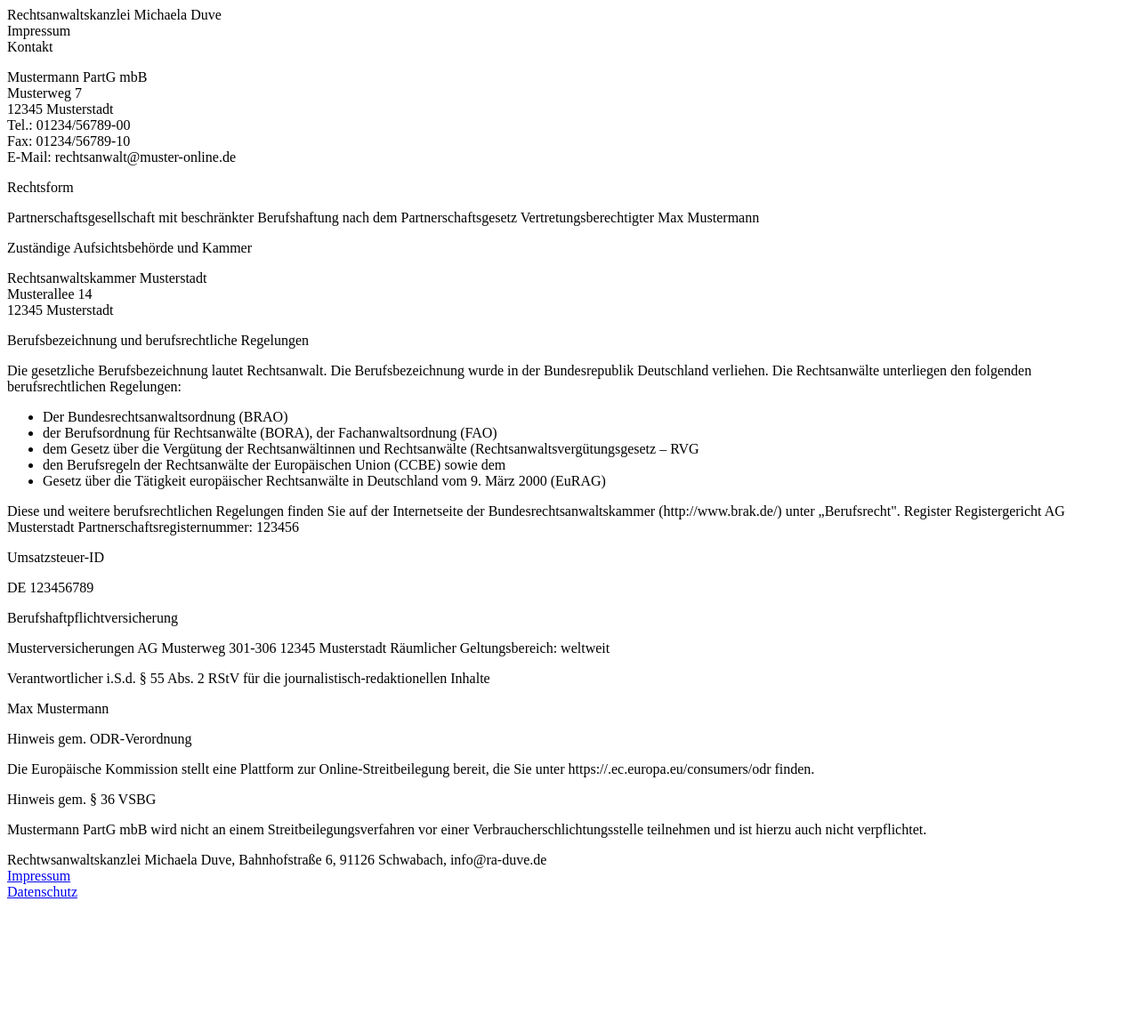
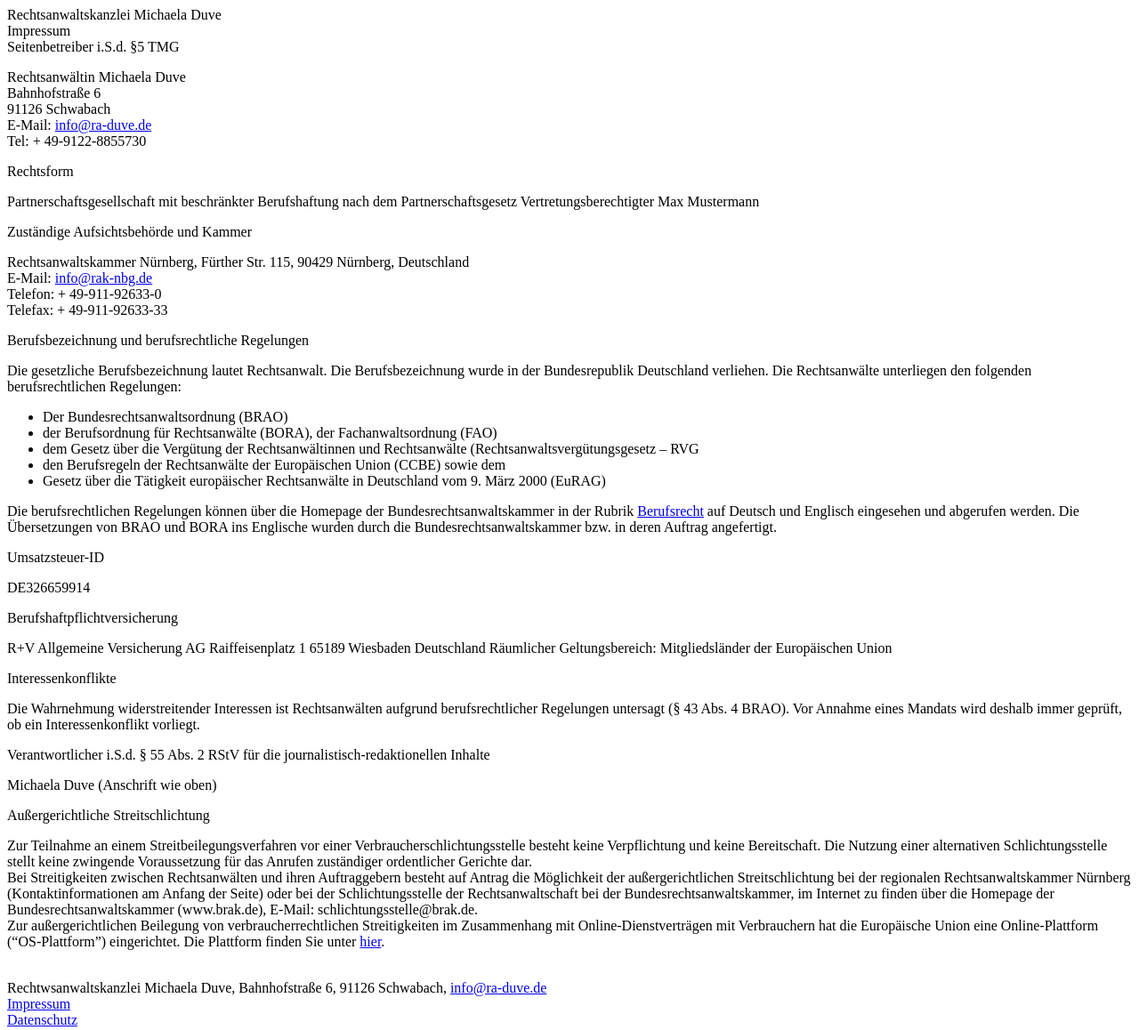
Before and after one commit to SvenDuve/dlc, a website: page src/views/impressum.html in a window 1280 px wide. Shown: the whole page at 89% size. Before the commit the page ends 1020 px from the top, so only its background shows below. Drawn offline with Linux system fonts and the light colour scheme.

Commit message:
impressum

```diff
--- a/src/comp.json
+++ b/src/comp.json
@@ -26,7 +26,7 @@
         {"acr":"name", "text":"Rechtsanwaltskanzlei Michaela Duve"},
         {"acr":"adresse", "text":"Bahnhofstraße 6"},
         {"acr":"place", "text":"91126 Schwabach"},
-        {"acr":"fon", "text":"+499122123123"},
+        {"acr":"fon", "text":"+49-9122-8855730"},
         {"acr":"mail", "text":"info@ra-duve.de"}
     ],
     "Directions":[
--- a/src/views/impressum.html
+++ b/src/views/impressum.html
@@ -13,14 +13,14 @@
     <div class=content>
         <div class="contentBox">
             <div class="headings">Impressum</div>
-            <div class="headings headingsSmall">Kontakt</div>
+            <div class="headings headingsSmall">Seitenbetreiber i.S.d. §5 TMG</div>
             <p class="textForm marginLeft">
-               Mustermann PartG mbB <br>
-               Musterweg 7 <br>
-               12345 Musterstadt <br>
-               Tel.: 01234/56789-00 <br>
-               Fax: 01234/56789-10 <br>
-               E-Mail: rechtsanwalt@muster-online.de <br>
+                Rechtsanwältin Michaela Duve<br>
+                Bahnhofstraße 6 <br>
+                91126 Schwabach <br>
+                E-Mail: <a href="mailto:info@ra-duve.de">info@ra-duve.de</a><br>
+                Tel: + 49-9122-8855730 <br>
+
            </p>
            <div class="headings headingsSmall">
                Rechtsform
@@ -33,9 +33,10 @@
                     Zuständige Aufsichtsbehörde und Kammer
                 </div>
                 <p class="textForm marginLeft">
-                    Rechtsanwaltskammer Musterstadt <br>
-                    Musterallee 14 <br>
-                    12345 Musterstadt <br>
+                    Rechtsanwaltskammer Nürnberg, Fürther Str. 115, 90429 Nürnberg, Deutschland <br>
+                    E-Mail: <a href="mailto:info@rak-nbg.de">info@rak-nbg.de</a><br>
+                    Telefon: + 49-911-92633-0 <br>
+                    Telefax: + 49-911-92633-33 <br>
                 </p>
                 <div class="headings headingsSmall">
                     Berufsbezeichnung und berufsrechtliche Regelungen
@@ -52,49 +53,51 @@
                     <li>Gesetz über die Tätigkeit europäischer Rechtsanwälte in Deutschland vom 9. März 2000 (EuRAG)</li>
                 </ul>
                 <p class="textForm marginLeft">
-                    Diese und weitere berufsrechtlichen Regelungen finden Sie auf der Internetseite der Bundesrechtsanwaltskammer (http://www.brak.de/) unter „Berufsrecht".
-                    Register
-                    Registergericht AG Musterstadt
-                    Partnerschaftsregisternummer: 123456
+                    Die berufsrechtlichen Regelungen können über die Homepage der Bundesrechtsanwaltskammer in der Rubrik <a href="http://www.brak.de">Berufsrecht</a> auf Deutsch und Englisch eingesehen und abgerufen werden. Die Übersetzungen von BRAO und BORA ins Englische wurden durch die Bundesrechtsanwaltskammer bzw. in deren Auftrag angefertigt.
                 </p>
             <div class="headings headingsSmall">
                     Umsatzsteuer-ID
                 </div>
                 <p class="textForm marginLeft">
-                    DE 123456789
+                    DE326659914
                 </p>
                 <div class="headings headingsSmall">
                     Berufshaftpflichtversicherung
                 </div>
                 <p class="textForm marginLeft">
-                    Musterversicherungen AG
-                    Musterweg 301-306
-                    12345 Musterstadt
-                    Räumlicher Geltungsbereich: weltweit
+                    R+V Allgemeine Versicherung AG
+                    Raiffeisenplatz 1
+                    65189 Wiesbaden
+                    Deutschland
+                    Räumlicher Geltungsbereich: Mitgliedsländer der Europäischen Union
+                </p>
+                <div class="headings headingsSmall">
+                    Interessenkonflikte
+                </div>
+                <p class="textForm marginLeft">
+                    Die Wahrnehmung widerstreitender Interessen ist Rechtsanwälten aufgrund berufsrechtlicher Regelungen untersagt (§ 43 Abs. 4 BRAO). Vor Annahme eines Mandats wird deshalb immer geprüft, ob ein Interessenkonflikt vorliegt.
                 </p>
                 <div class="headings headingsSmall">
                     Verantwortlicher i.S.d. § 55 Abs. 2 RStV für die journalistisch-redaktionellen Inhalte
                 </div>
                 <p class="textForm marginLeft">
-                    Max Mustermann
+                    Michaela Duve
+                    (Anschrift wie oben)
                 </p>
                 <div class="headings headingsSmall">
-                    Hinweis gem. ODR-Verordnung
+                    Außergerichtliche Streitschlichtung
                 </div>
                 <p class="textForm marginLeft">
-                    Die Europäische Kommission stellt eine Plattform zur Online-Streitbeilegung bereit, die Sie unter https://.ec.europa.eu/consumers/odr finden.
-                </p>
-                <div class="headings headingsSmall">
-                    Hinweis gem. § 36 VSBG
-                </div>
-                <p class="textForm  marginLeft paddingBottom">
-                    Mustermann PartG mbB wird nicht an einem Streitbeilegungsverfahren vor einer Verbraucherschlichtungsstelle teilnehmen und ist hierzu auch nicht verpflichtet.
+                    Zur Teilnahme an einem Streitbeilegungsverfahren vor einer Verbraucherschlichtungsstelle besteht keine Verpflichtung und keine Bereitschaft. Die Nutzung einer alternativen Schlichtungsstelle stellt keine zwingende Voraussetzung für das Anrufen zuständiger ordentlicher Gerichte dar. <br>
+                    Bei Streitigkeiten zwischen Rechtsanwälten und ihren Auftraggebern besteht auf Antrag die Möglichkeit der außergerichtlichen Streitschlichtung bei der regionalen Rechtsanwaltskammer Nürnberg (Kontaktinformationen am Anfang der Seite) oder bei der Schlichtungsstelle der Rechtsanwaltschaft bei der Bundesrechtsanwaltskammer, im Internet zu finden über die Homepage der Bundesrechtsanwaltskammer (www.brak.de), E-Mail: schlichtungsstelle@brak.de. <br>
+                    Zur außergerichtlichen Beilegung von verbraucherrechtlichen Streitigkeiten im Zusammenhang mit Online-Dienstverträgen mit Verbrauchern hat die Europäische Union eine Online-Plattform (“OS-Plattform”) eingerichtet. Die Plattform finden Sie unter <a href="http://ec.europa.eu/consumers/odr/main/?event=main.home2.show">hier</a>. <br>
+                    <br>
                 </p>
             </div>
         </div>
     <div class="footer footer--menu">
         <div class="footer--item">
-            Rechtwsanwaltskanzlei Michaela Duve, Bahnhofstraße 6, 91126 Schwabach, info@ra-duve.de
+            Rechtwsanwaltskanzlei Michaela Duve, Bahnhofstraße 6, 91126 Schwabach, <a href="mailto:info@ra-duve.de">info@ra-duve.de</a>
         </div>
         <div class="footer--item"><a href="impressum.html">Impressum</a></div>
         <div class="footer--item"><a href="datenschutz.html">Datenschutz</a></div>
```
Also changed, not shown: src/views/index.html (+1 -1 lines).
